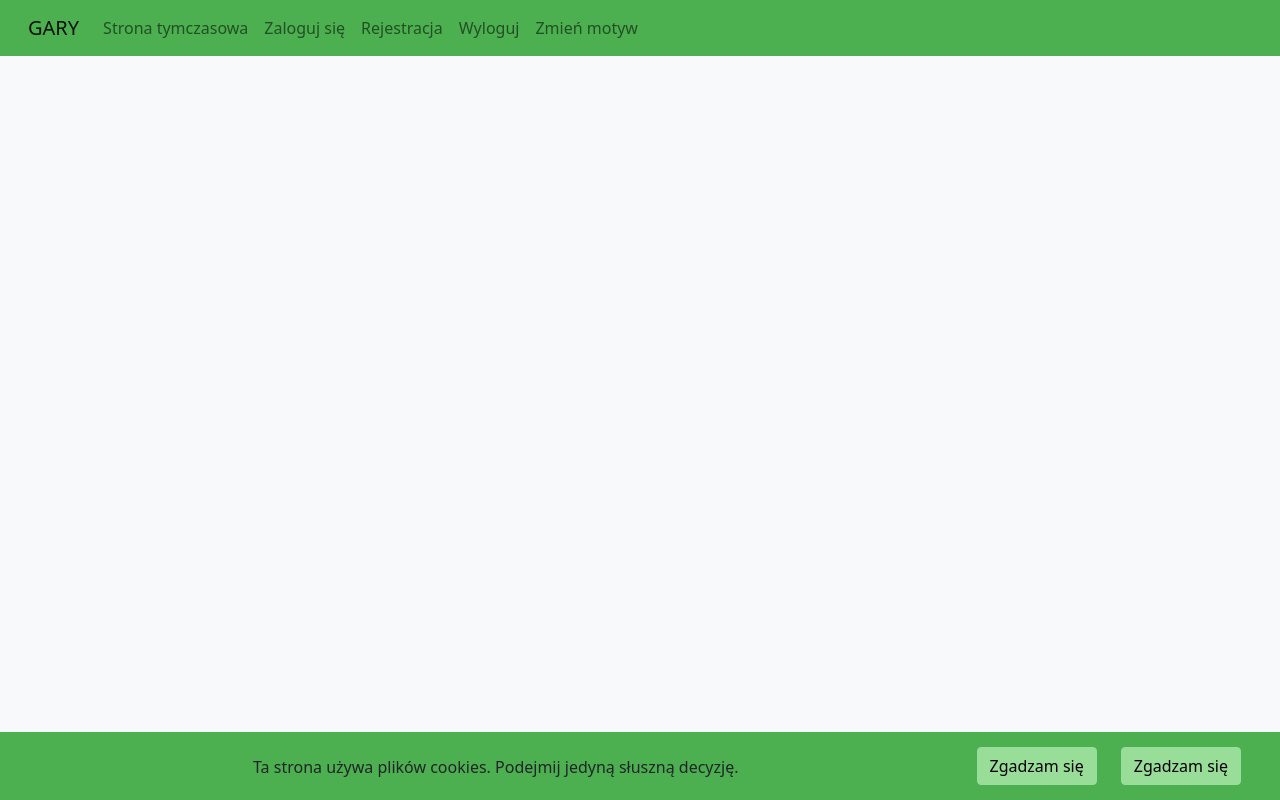
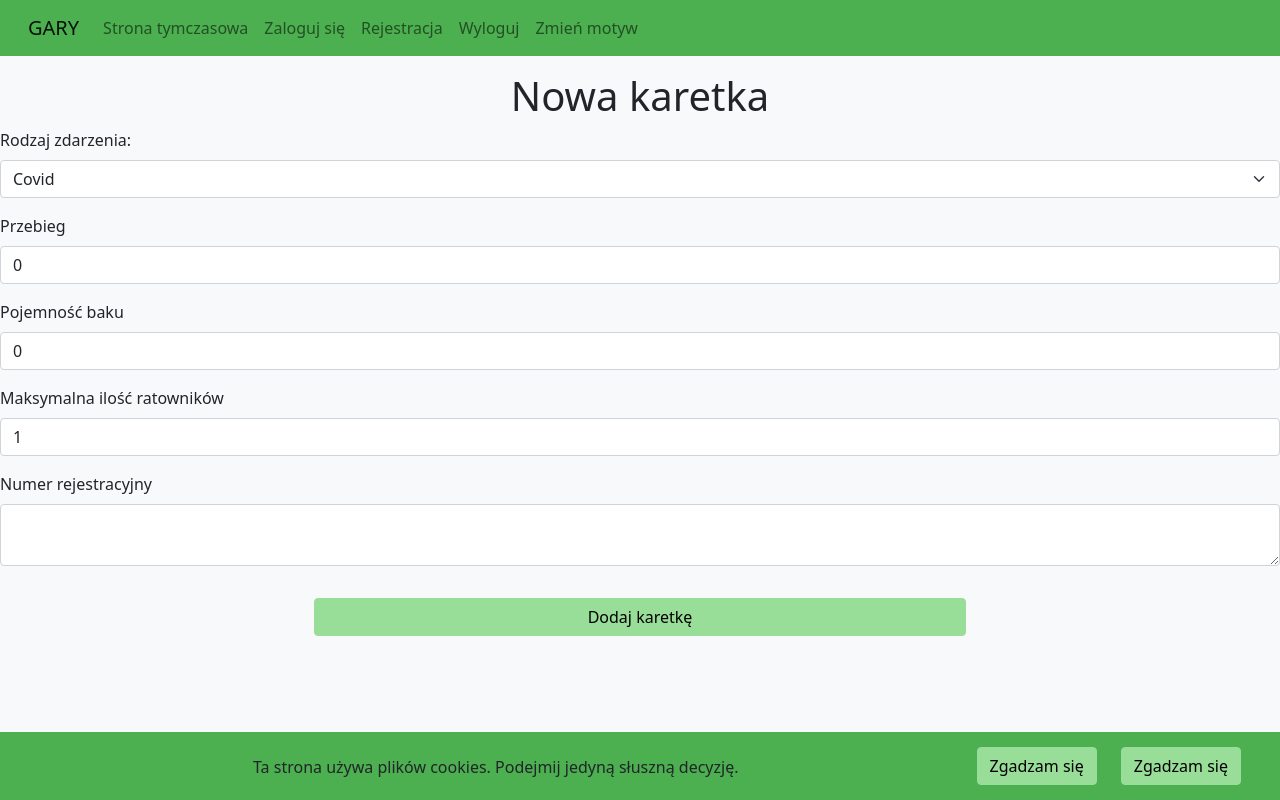
Before and after one commit to pjwstkIOprojekt/webclient, a React (Create React App) app: page /ambulance/add in a window 1280 px wide. Built offline with nearby package versions, Linux system fonts and the light colour scheme.

Commit message:
Resolving merge confilcts

```diff
--- a/package.json
+++ b/package.json
@@ -17,6 +17,7 @@
     "react-dom": "^17.0.2",
     "react-icons": "^4.3.1",
     "react-leaflet": "^3.2.5",
+    "react-rating": "^2.0.5",
     "react-router-dom": "^6.2.1",
     "react-scripts": "5.0.0",
     "typescript": "^4.5.5",
--- a/public/index.html
+++ b/public/index.html
@@ -6,6 +6,7 @@
   <link rel="stylesheet" href="https://cdn.jsdelivr.net/npm/bootstrap@5.1.3/dist/css/bootstrap.min.css" integrity="sha384-1BmE4kWBq78iYhFldvKuhfTAU6auU8tT94WrHftjDbrCEXSU1oBoqyl2QvZ6jIW3" crossorigin="anonymous" />
   <link rel="stylesheet" href="https://unpkg.com/leaflet@1.7.1/dist/leaflet.css" integrity="sha512-xodZBNTC5n17Xt2atTPuE1HxjVMSvLVW9ocqUKLsCC5CXdbqCmblAshOMAS6/keqq/sMZMZ19scR4PsZChSR7A==" crossorigin="" />
   <link rel="stylesheet" href="%PUBLIC_URL%/css/style.css" />
+  <script src="https://kit.fontawesome.com/78aceec56e.js" crossorigin="anonymous"></script>
   <meta name="viewport" content="width=device-width, initial-scale=1" />
   <title>React App</title>
 </head>
--- a/src/App.tsx
+++ b/src/App.tsx
@@ -1,16 +1,12 @@
 import { useDarkModeManager } from "./hooks/useDarkMode";
 import { BrowserRouter, Link, Routes, Route } from "react-router-dom";
 import { Navbar, Nav, Container } from "react-bootstrap";
-import Test from "./components/Test";
+import Test from "./components/temp/Test";
 import Login from "./components/content/auth/Login";
 import Register from "./components/content/auth/Register";
 import ForgotPassword from "./components/content/auth/ForgotPassword";
 import TutorialView from "./components/content/tutorial/TutorialView";
 import Tutorial from "./components/content/tutorial/Tutorial";
-import MapView from "./components/fragments/MapView";
-import ReportsList from "./components/content/report/ReportsList";
-import CreateReport from "./components/content/report/CreateReport";
-import { CookieConsent } from "./components/CookieConsent";
 
 import { handleLogout } from "./helpers/authHelper";
 import EditBloodType from "./components/content/userinfo/bloodtype/EditBloodTypeView";
@@ -26,6 +22,15 @@ import EditUsername from "./components/content/userinfo/personalinfo/EditUsernam
 import EditPassword from "./components/content/userinfo/personalinfo/EditPassword";
 import EditBirthday from "./components/content/userinfo/personalinfo/EditBirthday";
 import EditPhoneNumber from "./components/content/userinfo/personalinfo/EditPhoneNumber";
+import MapTest from "./components/temp/MapTest";
+import ReportsList from "./components/content/report/ReportsList";
+import CreateReport from "./components/content/report/CreateReport";
+import MapView from "./components/fragments/MapView";
+import AmbulanceList from "./components/content/ambulance/AmbulanceList";
+import MapAmbulance from "./components/content/ambulance/MapAmbulance"
+import CreateAmbulance from "./components/content/ambulance/CreateAmbulance";
+import { CookieConsent } from "./components/CookieConsent";
+
 
 const App = () => {
   const darkMode = useDarkModeManager();
@@ -72,6 +77,10 @@ const App = () => {
         <Route path="/reports" element={<ReportsList />} />
         <Route path="/report/:reportId" element={<CreateReport />} />
         <Route path="/newreport" element={<MapView center={[52.222, 21.015]} initialZoom={12} element={<CreateReport />} />} />
+        <Route path="/mapAmbulance" element={<MapView center={[52.222, 21.015]} initialZoom={12} element={<MapAmbulance />} />} />
+        <Route path="/ambulances" element={<AmbulanceList />} />
+        <Route path="/ambulance/:ambulanceId" element={<CreateAmbulance />} />
+        <Route path="/ambulance/add" element={<CreateAmbulance />} />
       </Routes>
       <CookieConsent debug />
     </BrowserRouter>
--- /dev/null
+++ b/src/components/content/ambulance/AmbulanceList.tsx
@@ -0,0 +1,38 @@
+import { useNavigate } from "react-router-dom";
+import Table from "../../fragments/Table";
+import Button from '../../fragments/Button';
+import { Container } from "react-bootstrap";
+
+const AmbulanceList = () => {
+  const navigate = useNavigate();
+
+  const cols = [
+    { name: "#", property: "id" },
+    { name: "Rodzaj karetki", property: "kind" },
+    { name: "Przebieg", property: "mileage" },
+    { name: "Pojemność baku", property: "capacity" },
+    { name: "Maksymalna ilość ratowników", property: "maxAmount" },
+    { name: "Numer rejestracyjny", property: "registrationNumber" },
+    { name: "Czy jest dostępna?", property: "available" , func: (x: boolean) => x ? "Tak" : "Nie"  },
+    { name: "Ratownicy", property: "paramedic" },
+    { name: "Usuń", property: "delete" },
+    { name: "Edytuj", property: "edit" }
+
+  ];
+
+  const ambulances = [
+    { id: 1, kind:  "Covid", mileage: "10000", capacity:"70", maxAmount: "5", registrationNumber: "WW 40404", available: true, paramedic: <Button text="Przypisz" onClick ={e => navigate("/paramedic")}/>, edit: <Button text="Edytuj" onClick={e => navigate("/ambulance/edit")}/>, delete:  <Button text="Usuń"/>},
+    { id: 2, kind:  "Covid", mileage: "20000", capacity:"80", maxAmount: "6", registrationNumber: "WW 50505", available: false, paramedic: <Button text="Przypisz" onClick ={e => navigate("/paramedic")}/>, edit: <Button text="Edytuj" onClick={e => navigate("/ambulance/edit")}/>, delete: <Button text="Usuń"/>},
+
+  ];
+
+  return (
+    <Container className="mb-3 justify-content-center text-center">
+      <h3>Karetki</h3>
+      <Table columns={cols} data={ambulances} />
+      <Button text="Dodaj" onClick={e => navigate("/ambulance/add")} />
+    </Container>
+  )
+}
+
+export default AmbulanceList;
--- /dev/null
+++ b/src/components/content/ambulance/CreateAmbulance.tsx
@@ -0,0 +1,51 @@
+import { useState } from "react";
+import { Form, Row } from "react-bootstrap";
+import FormSelect from "../../fragments/FormSelect";
+import FormControl from "../../fragments/FormControl";
+import FormTextArea from "../../fragments/FormTextArea";
+import Button from "../../fragments/Button";
+
+const accidentTypes = [
+  "Covid",
+  "Podstawowa",
+  "Specjalistyczna"
+];
+
+
+const CreateAmbulance = () => {
+  const [type, setType] = useState(0);
+  const [mileage, setMileage] = useState(0);
+  const [capacity, setCapacity] = useState(0);
+  const [maxAmount, setMaxAmount] = useState(1);
+  const [registrationNumber, setRegistrationNumber] = useState("");
+
+
+
+
+  return (
+    <Form >
+      <h1 className="text-center mt-3">Nowa karetka</h1>
+
+      <Row className="justify-content-center mb-3">
+        <FormSelect id="type" onChange={e => setType(parseInt(e.target.value))} value={type} label="Rodzaj zdarzenia:" options={accidentTypes} />
+      </Row>
+      <Row className="justify-content-center mb-3 ml-2">
+        <FormControl id="mileage" onChange={e => setMileage(parseInt(e.target.value))} value={mileage} label="Przebieg" />
+      </Row>
+      <Row className="justify-content-center mb-3 ml-2">
+        <FormControl id="capacity" onChange={e => setCapacity(parseInt(e.target.value))} value={capacity} label="Pojemność baku" />
+      </Row>
+      <Row className="justify-content-center mb-3">
+        <FormControl id="maxAmount" onChange={e => setMaxAmount(parseInt(e.target.value))} value={maxAmount} label="Maksymalna ilość ratowników" type="number" />
+      </Row>
+      <Row className="justify-content-center mb-3">
+        <FormTextArea id="registrationNumber" onChange={e => setRegistrationNumber(e.target.value)} value={registrationNumber} label="Numer rejestracyjny" />
+      </Row>
+      <Row className="justify-content-center mb-5">
+        <Button className="mt-3 w-50" type="submit" text="Dodaj karetkę" />
+      </Row>
+    </Form>
+  );
+};
+
+export default CreateAmbulance;
--- /dev/null
+++ b/src/components/content/ambulance/MapAmbulance.tsx
@@ -0,0 +1,34 @@
+import { useState, FormEvent } from "react";
+import { Form, Row } from "react-bootstrap";
+import FormSelect from "../../fragments/FormSelect";
+import Button from "../../fragments/Button";
+
+
+const city = [
+    "Warszawa",
+    "Gdańsk"
+  ];
+
+const MapAmbulance = () => {
+  const [type, setType] = useState(4);
+
+  const handleSubmit = (e: FormEvent<HTMLFormElement>) => {
+    e.preventDefault();
+
+
+  };
+
+  return (
+    <Form onSubmit={handleSubmit}>
+      <h1 className="text-center mt-3">Mapa z położeniem karetek</h1>
+      <Row className="justify-content-center mb-3">
+        <FormSelect id="type" onChange={e => setType(parseInt(e.target.value))} value={type} label="Miasto:" options={city} />
+      </Row>
+      <Row className="justify-content-center mb-5">
+        <Button className="mt-3 w-50" type="submit" text="Wyszukaj" />
+      </Row>
+    </Form>
+  );
+};
+
+export default MapAmbulance;
--- a/src/components/content/tutorial/TutorialView.tsx
+++ b/src/components/content/tutorial/TutorialView.tsx
@@ -3,9 +3,13 @@ import { getTutorials } from "../../../apiCalls/tutorialCalls";
 import { Card } from "react-bootstrap";
 import CustomCard from "../../fragments/Card";
 import { Link } from "react-router-dom";
+import Rating from "react-rating";
 
 const TutorialView = () => {
-  const [items, setItems] = useState<any[]>([]);
+  const [items, setItems] = useState<any[]>([
+    { id: 0, name: "testowy poradnik", average: 3 },
+    { id: 1, name: "Wow!, Super poradnik", average: 4.5 }
+  ]);
 
   useEffect(() => {
     getTutorials().then(res => res.json()).then(data => setItems(data)).catch(err => console.log(err));
@@ -20,7 +24,7 @@ const TutorialView = () => {
             <Card.Body>
               <Card.Title>{item.name}</Card.Title>
               <p>Uratował życia milionów w kilka sekund. Dowiedz się jak...</p><br />
-              <p>{"*****".substring(0, item.average % 5 + 1)}</p>
+              <Rating emptySymbol="fa fa-star-o fa-2x" fullSymbol="fa fa-star fa-2x" initialRating={item.average} readonly />
             </Card.Body>
           </CustomCard>
         </Link>
--- /dev/null
+++ b/src/components/temp/MapTest.tsx
@@ -0,0 +1,24 @@
+import { useState } from "react";
+import FormControl from "../fragments/FormControl";
+import Button from "../fragments/Button";
+import MapView from "../fragments/MapView";
+
+const Form = (props: any) => {
+  const [txt, setTxt] = useState("");
+
+  const search = () => {
+
+  };
+
+  return <><FormControl value={txt} onChange={e => setTxt(e.target.value)} placeholder="Szukaj" /><Button onClick={search} text="Szukaj" /></>;
+};
+
+const MapTest = () => {
+  const [point, setPoint] = useState<[number, number]>([52.222, 21.015]);
+
+  return (
+    <MapView center={point} initialZoom={12} element={<Form func={(x: any) => setPoint(x)} />} marks={[{coords: point}]} />
+  );
+};
+
+export default MapTest;
--- a/src/components/Test.tsx
+++ b/src/components/temp/Test.tsx
@@ -1,5 +1,5 @@
 import { Container, Row } from "react-bootstrap";
-import Link from "./fragments/Link";
+import Link from "../fragments/Link";
 
 const Test = () => {
   return (
@@ -21,6 +21,10 @@ const Test = () => {
       </Row>
       <Row>
         <Link to="/userdata">Dane użytkownika</Link>
+        <Link to="/ambulances">Lista karetek</Link>
+      </Row>
+      <Row>
+        <Link to="/mapAmbulance">Mapa karetek</Link>
       </Row>
     </Container>
   );
```
Also changed, not shown: src/components/content/tutorial/Tutorial.tsx (+5 -2 lines), 1 other file (tests, documents, lock files or other folders).
